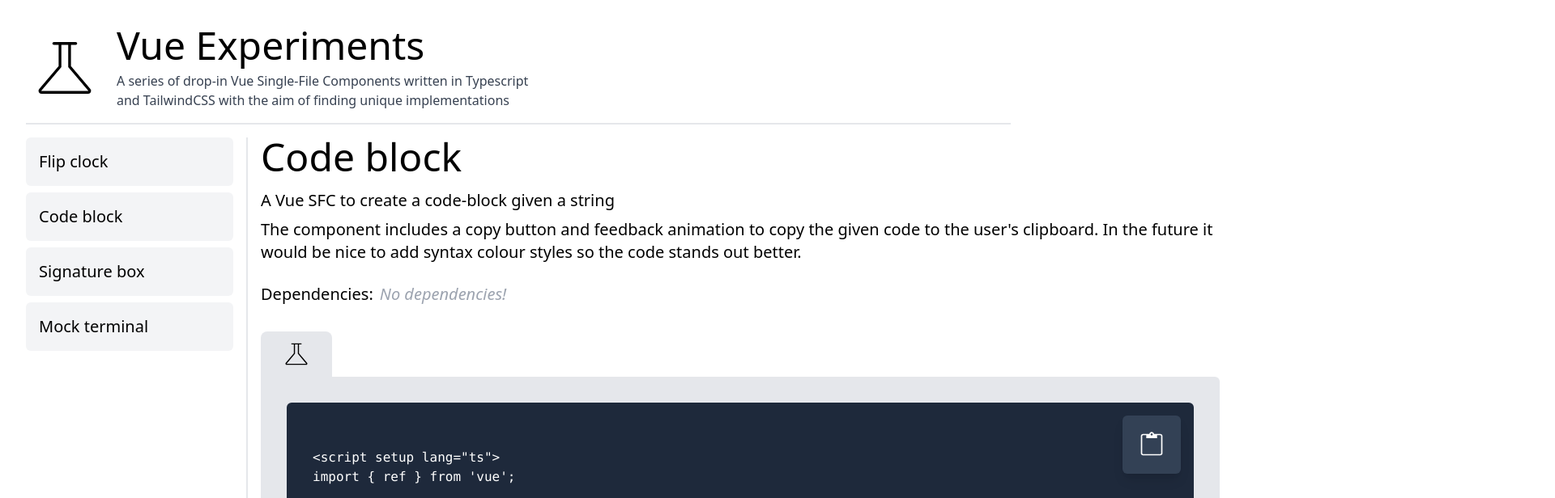
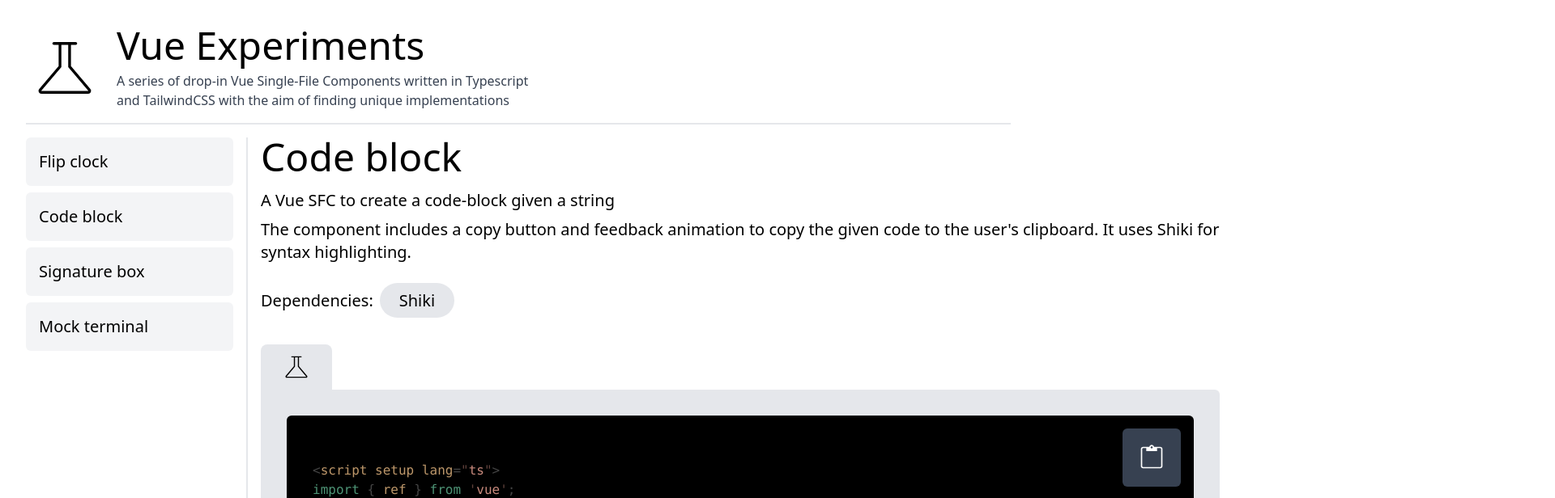
Before and after one commit to BenTopping/vue-experiments, a Vue app: page / in a window 1280 px wide. Both pictures are taken after a click on the button "Code block". Shown: the top 616 px of the page at 81% size, 1920 px wide, since content can reach past the window. Built offline with nearby package versions, Linux system fonts and the light colour scheme.

Commit message:
feat(code-block): adds shiki for syntax highlighting

```diff
--- a/package.json
+++ b/package.json
@@ -31,6 +31,7 @@
     "npm-run-all": "^4.1.5",
     "postcss": "^8.4.38",
     "prettier": "^3.3.2",
+    "shiki": "^1.10.3",
     "tailwindcss": "^3.4.4",
     "typescript": "~5.4.5",
     "vite": "^5.3.1",
--- a/src/App.vue
+++ b/src/App.vue
@@ -3,7 +3,7 @@ import NavBar from './components/NavBar.vue'
 </script>
 
 <template>
-  <div class="flex flex-col h-screen p-8 h-full w-full">
+  <div class="flex flex-col h-screen p-8">
     <NavBar />
     <RouterView />
   </div>
--- a/src/components/experiments/CodeBlock.vue
+++ b/src/components/experiments/CodeBlock.vue
@@ -1,6 +1,6 @@
-<script setup lang="ts">
-import { ref } from 'vue'
-
+<script async setup lang="ts">
+import { ref, onMounted } from 'vue'
+import { codeToHtml } from 'shiki'
 const copied = ref(false)
 const props = defineProps({
   code: {
@@ -8,26 +8,38 @@ const props = defineProps({
     default: ''
   }
 })
-
+const highlightedCode = ref('')
 function copy() {
   copied.value = true
   navigator.clipboard.writeText(props.code)
   setTimeout(() => (copied.value = false), 2000)
 }
+
+onMounted(async () => {
+  highlightedCode.value = await codeToHtml(props.code, {
+    lang: 'typescript',
+    theme: 'vitesse-black'
+  })
+
+  return {
+    highlightedCode
+  }
+})
+
 </script>
 
 <template>
-  <div class="flex rounded-md w-full h-full bg-slate-800 text-white p-8 relative">
+  <div class="flex rounded-md w-full h-full bg-black text-white p-8 relative overflow-x-scroll">
     <transition name="slide-up">
       <div
         v-show="copied"
-        class="absolute text-xl right-1/2 translate-x-1/2 top-4 rounded-full bg-slate-600 items-center px-6 p-2"
+        class="absolute text-xl right-1/2 translate-x-1/2 top-4 rounded-full bg-gray-600 items-center px-6 p-2"
       >
         <span>Copied</span>
       </div>
     </transition>
     <div class="absolute right-4 top-4">
-      <button class="hover:bg-slate-600 p-4 h-full rounded-md shadow-lg bg-slate-700" @click="copy">
+      <button class="hover:bg-gray-600 p-4 h-full rounded-md shadow-lg bg-gray-700" @click="copy">
         <!-- Clipboard Tick Icon -->
         <svg
           v-show="copied"
@@ -67,9 +79,7 @@ function copy() {
         </svg>
       </button>
     </div>
-    <pre class="w-full">
-      {{ props.code }}
-    </pre>
+    <div class="w-full" v-html="highlightedCode"></div>
   </div>
 </template>
 
--- a/src/views/CodeBlockView.vue
+++ b/src/views/CodeBlockView.vue
@@ -5,7 +5,12 @@ interface IDependency {
   name: string
   address: string
 }
-const dependencies: IDependency[] = []
+const dependencies: IDependency[] = [
+  {
+    name: 'Shiki',
+    address: 'https://shiki.style/'
+  }
+]
 
 const codeBlockString: string = `
 <script setup lang="ts">
@@ -86,16 +91,15 @@ function copy() {
         <span>A Vue SFC to create a code-block given a string</span>
         <span>
           The component includes a copy button and feedback animation to copy the given code to the
-          user's clipboard. In the future it would be nice to add syntax colour styles so the code
-          stands out better.
+          user's clipboard. It uses Shiki for syntax highlighting.
         </span>
-        <div class="flex flex-row space-x-2 py-4">
-          <span>Dependencies:</span>
+        <div class="flex flex-row space-x-2 py-4 items-center">
+          <span class="py-2">Dependencies:</span>
           <div v-if="dependencies.length">
             <a
               v-for="dep in dependencies"
               :key="dep.name"
-              class="p-2 px-4 bg-gray-200 rounded-full mx-1 hover:text-white hover:bg-black transition"
+              class="py-2 px-6 bg-gray-200 rounded-full hover:text-white hover:bg-black transition"
               :href="dep.address"
               target="_blank"
             >
```
Also changed, not shown: src/views/MainView.vue (+4 -4 lines), 1 other file (tests, documents, lock files or other folders).
